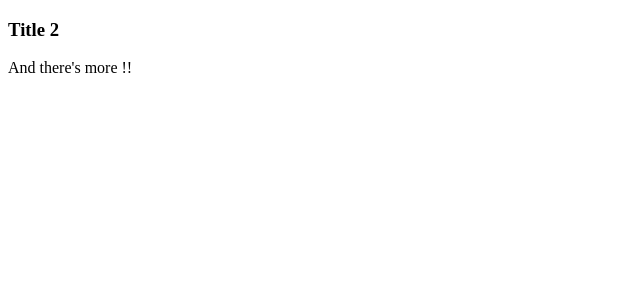
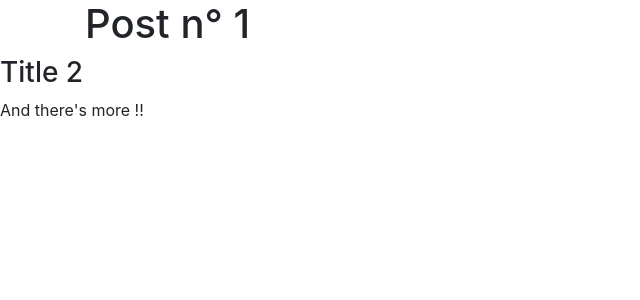
Before and after one commit to Mafarifironfon/PHP-JS-cours, a PHP site: page /postpage.php?id=1 in a window 1280 px wide. Shown: the top 300 px of the page, without its empty margins (0-640 px from the left). Run offline with PHP 8.4, Linux system fonts and the light colour scheme.

Commit message:
refactoring

```diff
--- a/common/auth.php
+++ b/common/auth.php
@@ -1,7 +1,7 @@
 <?php
 function do_login(string $username, string $password): bool {
-  $allowedUsername = "jj";
-  $allowedPassword = "xx";
+  $allowedUsername = "admin";
+  $allowedPassword = "password";
 
   if($username === $allowedUsername &&
      $password === $allowedPassword){
--- /dev/null
+++ b/site/bootstrap.php
@@ -0,0 +1,3 @@
+    <script src="https://code.jquery.com/jquery-3.4.1.slim.min.js" integrity="sha384-J6qa4849blE2+poT4WnyKhv5vZF5SrPo0iEjwBvKU7imGFAV0wwj1yYfoRSJoZ+n" crossorigin="anonymous"></script>
+    <script src="https://cdn.jsdelivr.net/npm/popper.js@1.16.0/dist/umd/popper.min.js" integrity="sha384-Q6E9RHvbIyZFJoft+2mJbHaEWldlvI9IOYy5n3zV9zzTtmI3UksdQRVvoxMfooAo" crossorigin="anonymous"></script>
+    <script src="https://stackpath.bootstrapcdn.com/bootstrap/4.4.1/js/bootstrap.min.js" integrity="sha384-wfSDF2E50Y2D1uUdj0O3uMBJnjuUD4Ih7YwaYd1iqfktj0Uod8GCExl3Og8ifwB6" crossorigin="anonymous"></script>
--- a/site/head.php
+++ b/site/head.php
@@ -0,0 +1,7 @@
+<head>
+    <meta charset="UTF-8">
+    <meta name="viewport" content="width=device-width, initial-scale=1.0">
+    <meta http-equiv="X-UA-Compatible" content="ie=edge">
+    <link rel="stylesheet" href="https://stackpath.bootstrapcdn.com/bootstrap/4.4.1/css/bootstrap.min.css" integrity="sha384-Vkoo8x4CGsO3+Hhxv8T/Q5PaXtkKtu6ug5TOeNV6gBiFeWPGFN9MuhOf23Q9Ifjh" crossorigin="anonymous">
+    <title><?php echo $title ?></title>
+</head>
--- a/site/login.php
+++ b/site/login.php
@@ -1,17 +1,23 @@
 <?php
 require_once '../common/auth.php';
 
+// SI UNE DES VARIABLES UTILISATEUR OU PASSWORD EST VIDE ON REDIRIGE VERS index.html
 if(!isset($_POST['username']) || !isset($_POST['password'])){
     redirect_to('index.php');
     return;
 }
 
+// SI LES VARIABLES UTILISATEUR OU PASSWORD CONTIENNENT DES VALEURS
+// ENVOIE UNE REQUETE VERS LA FCT do_login
+// CONTROLE LA VALIDITE DU NOM ET MOT DE PASSE ET REVOIE UN BOOLEEN
+// REDIRIGE LE CLIENT EN FCT DE LA REPONSE
 if(do_login($_POST['username'], $_POST['password'])){
     redirect_to('posts.php');
 }else{
     redirect_to('index.php');
 }
 
+// FONCTION DE REDIRECTION
 function redirect_to(string $url): void {
     header("Location: $url", true, 301);
     exit;
--- a/site/postpage.php
+++ b/site/postpage.php
@@ -1,17 +1,28 @@
 <!DOCTYPE html>
 <html lang="en">
-<head>
-    <meta charset="UTF-8">
-    <meta name="viewport" content="width=device-width, initial-scale=1.0">
-    <meta http-equiv="X-UA-Compatible" content="ie=edge">
-    <title>Document</title>
-</head>
-<body>
-  <?php
-  $post_id=$_GET["id"];
-  require_once '../common/post.php';
-  $post = get_post ($post_id);?>
-  <h3><?= $post["title"]?></h3>
-  <p><?= $post["body"]?></p>
-</body>
+    <!-- HEAD -->
+    <?php
+    require_once '../common/post.php';
+    $title="Liste des posts";
+    include_once 'head.php';
+    ?>
+
+    <body>
+        <!-- RECUPERE L ID ENVOYE PAR LE FICHIER POSTS - METHODE GET -->
+        <?php $post_id=$_GET["id"];?>
+        <div class="container">
+            <div class="row">
+                <div class="col-12">
+                    <h1>Post n° <?=$post_id?></h1>
+                </div>
+            </div>
+        </div>
+
+
+        <?php $post = get_post ($post_id);?>
+        <h3><?= $post["title"]?></h3>
+        <p><?= $post["body"]?></p>
+
+        <?php include_once 'bootstrap.php'; ?>
+  </body>
 </html>
```
Also changed, not shown: site/index.php (+11 -9 lines), site/posts.php (+10 -8 lines).
